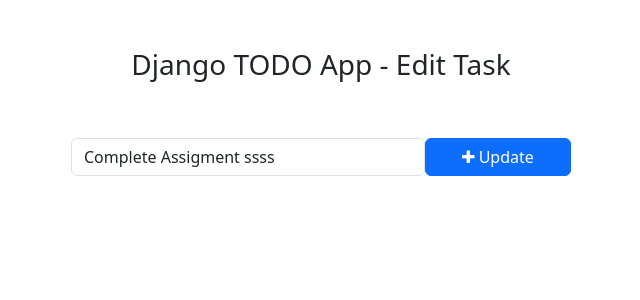
After one commit to HaThiMyChi/todo-django, a Django app: page /todo/edit_task/1/ in a window 1280 px wide. The commit adds this page. Shown: the top 300 px of the page, without its empty margins (319-959 px from the left). Run offline with Django 3.2, Linux system fonts and the light colour scheme; data comes from the database, SQL or seed files in the repository; both versions use the stored data as it was after the commit.

Commit message:
Edit Task Feauture with post request

```diff
--- /dev/null
+++ b/ToDo/templates/edit_task.html
@@ -0,0 +1,30 @@
+<!DOCTYPE html>
+<html lang="en">
+<head>
+    <meta charset="UTF-8">
+    <meta name="viewport" content="width=device-width, initial-scale=1.0">
+    <title>Edit Task - Django TODO App</title>
+    <!-- Bootstrap -->
+    <link href="https://cdn.jsdelivr.net/npm/bootstrap@5.3.0-alpha1/dist/css/bootstrap.min.css" rel="stylesheet" integrity="sha384-GLhlTQ8iRABdZLl6O3oVMWSktQOp6b7In1Zl3/Jr59b6EGGoI1aFkw7cmDA6j6gD" crossorigin="anonymous">
+    <script src="https://cdn.jsdelivr.net/npm/bootstrap@5.3.0-alpha1/dist/js/bootstrap.bundle.min.js" integrity="sha384-w76AqPfDkMBDXo30jS1Sgez6pr3x5MlQ1ZAGC+nuZB+EYdgRZgiwxhTBTkF7CXvN" crossorigin="anonymous"></script>
+    <!-- Font Awesome Icons -->
+    <link rel="stylesheet" href="https://cdnjs.cloudflare.com/ajax/libs/font-awesome/4.7.0/css/font-awesome.min.css">
+
+</head>
+<body>
+    <div class="container">
+        <h3 class="pt-5 pb-5 text-center">Django TODO App - Edit Task</h3>
+        <form action="{% url 'edit_task' get_task.pk %}" method="POST" style="width: 500px; margin: auto;">
+            {% csrf_token %}
+            <div class="form-group">
+                <span style="display: flex;">
+                    <input name="task" type="text" class="form-control" placeholder="Add a task" value="{{get_task.task}}">
+                    <button type="submit" class="btn btn-primary" style="width: 200px;">
+                        <i class="fa fa-plus"></i> Update
+                    </button>
+                </span>
+            </div>
+         </form>
+    </div>
+</body>
+</html>
--- a/ToDo/templates/home.html
+++ b/ToDo/templates/home.html
@@ -27,13 +27,13 @@
                 {% for task in tasks %}
                 <div class="card m-1">
                     <div class="card-body">
-                        {{task.task}}
+                        {{task.task}} - pk: {{task.pk}} - id: {{task.id}}
                         <span style="position:relative; float: right;">
                             <a href="{% url 'mark_as_done' task.pk %}" class="btn btn-success">
                                 <i class="fa fa-check"></i>Mark as Done
                             </a>
-                            <a class="btn btn-danger"><i class="fa fa-trash"></i></a>
-                            <a class="btn btn-primary"><i class="fa fa-pencil"></i></a>
+                            <a  class="btn btn-danger"><i class="fa fa-trash"></i></a>
+                            <a href="{% url 'edit_task' task.id %}" class="btn btn-primary"><i class="fa fa-pencil"></i></a>
                         </span>
                     </div>
                 </div>
--- a/ToDo/todo/urls.py
+++ b/ToDo/todo/urls.py
@@ -2,7 +2,12 @@ from django.urls import path
 from . import views
 
 urlpatterns = [
+    # Add task
     path('addTask/', views.addTask, name='addTask'),
+    # Mark as done
     path('mark_as_done/<int:pk>/', views.mark_as_done, name='mark_as_done'),
-     path('mark_as_undone/<int:pk>/', views.mark_as_undone, name='mark_as_undone')
+    # Mark as undone
+    path('mark_as_undone/<int:pk>/', views.mark_as_undone, name='mark_as_undone'),
+    # Edit feature
+    path('edit_task/<int:pk>/', views.edit_task, name='edit_task')
 ]
--- a/ToDo/todo/views.py
+++ b/ToDo/todo/views.py
@@ -24,3 +24,17 @@ def mark_as_undone(request, pk):
     task.is_completed = False
     task.save()
     return redirect('home')
+
+def edit_task(request, pk):
+    get_task = get_object_or_404(Task, pk=pk)
+    if request.method == 'POST':
+        # task nay lay cho tag input name="task"
+        new_task = request.POST['task']
+        get_task.task = new_task
+        get_task.save()
+        return redirect('home')
+    else:
+        context = {
+            'get_task': get_task
+        }
+        return render(request, 'edit_task.html', context)
```
Also changed, not shown: ToDo/db.sqlite3.
